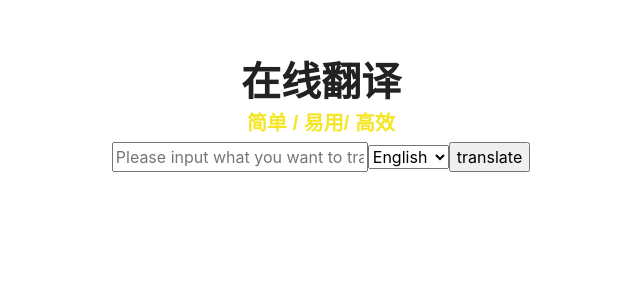
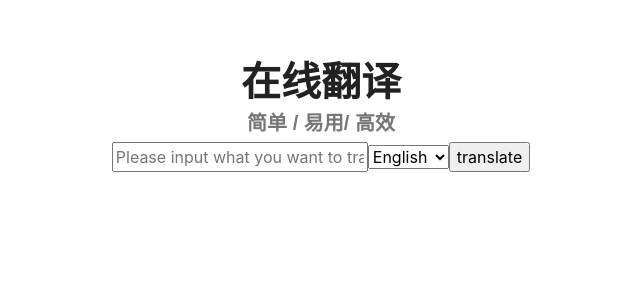
Before and after one commit to mengbinhao/vue-online-translate, a Vue app: page / in a window 1280 px wide. Shown: the top 300 px of the page, without its empty margins (319-959 px from the left). Built offline with nearby package versions, Linux system fonts and the light colour scheme; a web font is replaced by a local one.

Commit message:
fix css can not work in index

```diff
--- a/index.html
+++ b/index.html
@@ -4,7 +4,7 @@
     <meta charset="utf-8">
     <meta name="viewport" content="width=device-width,initial-scale=1.0">
     <title>online-translate</title>
-    <link rel="stylesheet" href="./src/assets/css/bootstrap.min.css">
+
   </head>
   <body>
     <div id="app"></div>
--- a/src/App.vue
+++ b/src/App.vue
@@ -41,6 +41,8 @@ export default {
 </script>
 
 <style>
+@import "https://bootswatch.com/4/journal/bootstrap.min.css";
+
 #app {
     text-align: center;
     margin-top: 60px;
--- a/src/components/TranslateHeader.vue
+++ b/src/components/TranslateHeader.vue
@@ -1,7 +1,7 @@
 <template>
     <div id="translateHeader">
         <h1>在线翻译</h1>
-        <h5 class="text-warning">简单 / 易用/ 高效</h5>
+        <h5 class="text-muted">简单 / 易用/ 高效</h5>
     </div>
 </template>
 <script>
```
